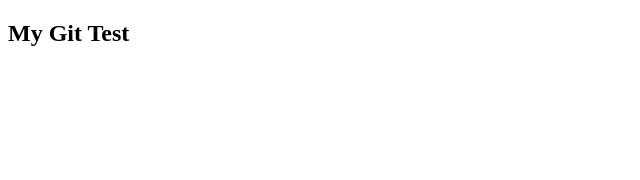
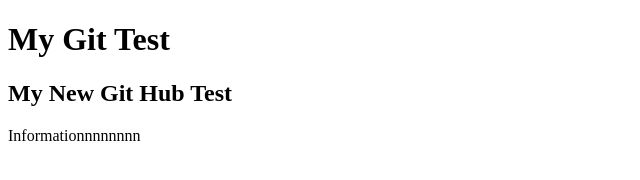
Before and after one commit to savladalii/MyClassRepo, a plain HTML site: page index.html in a window 1280 px wide. Shown: the whole page, without its empty margins (0-640 px from the left). Drawn offline with Linux system fonts and the light colour scheme.

Commit message:
Added Content

```diff
--- a/index.html
+++ b/index.html
@@ -4,6 +4,8 @@
 	<title> Git test </title>
 </head>
 <body>
-	<h2> My Git Test </h2>
+	<h1> My Git Test </h1>
+	<h2> My New Git Hub Test</h2>
+	<p> Informationnnnnnnn</p>
 </body>
 </html>
```
